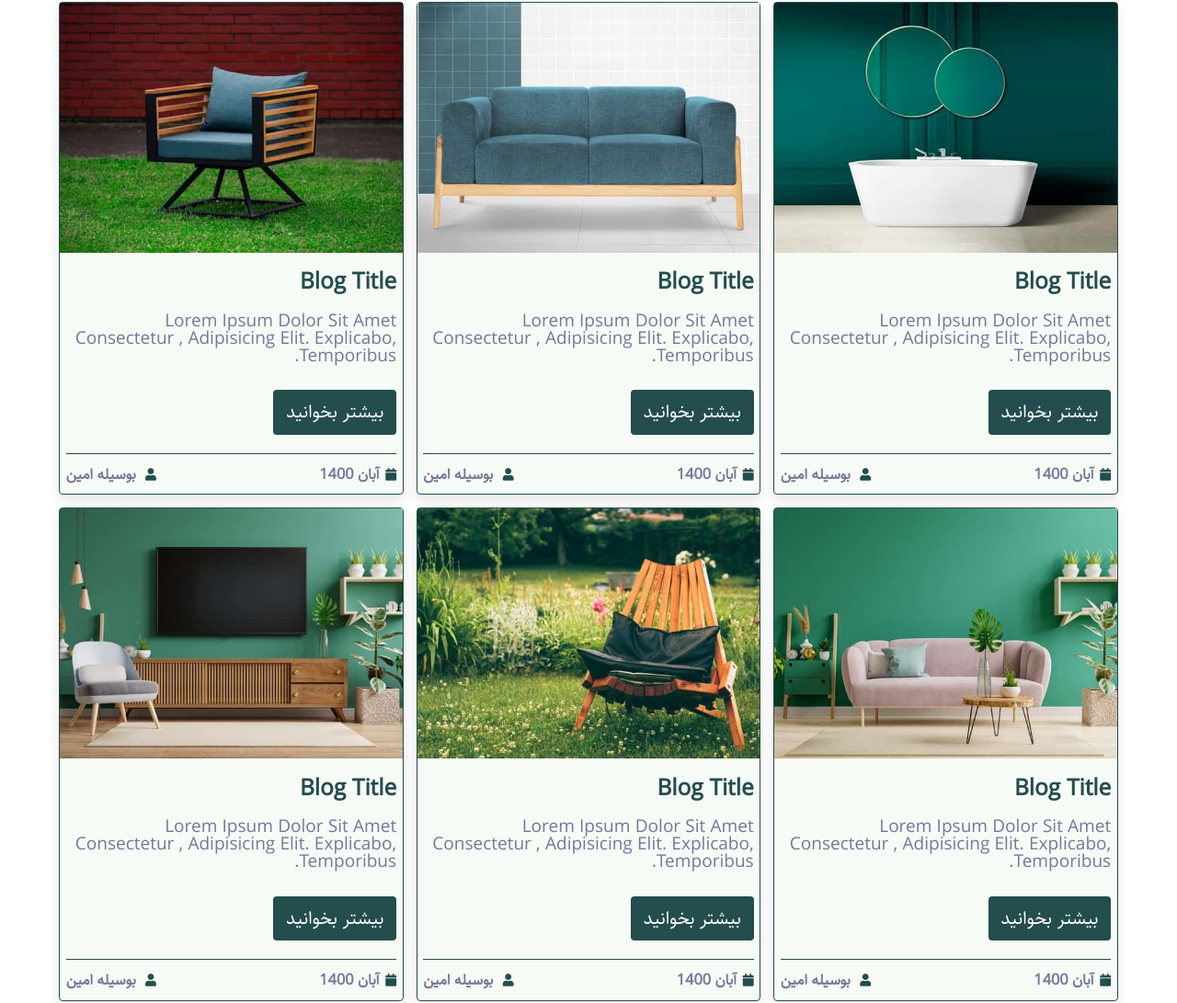
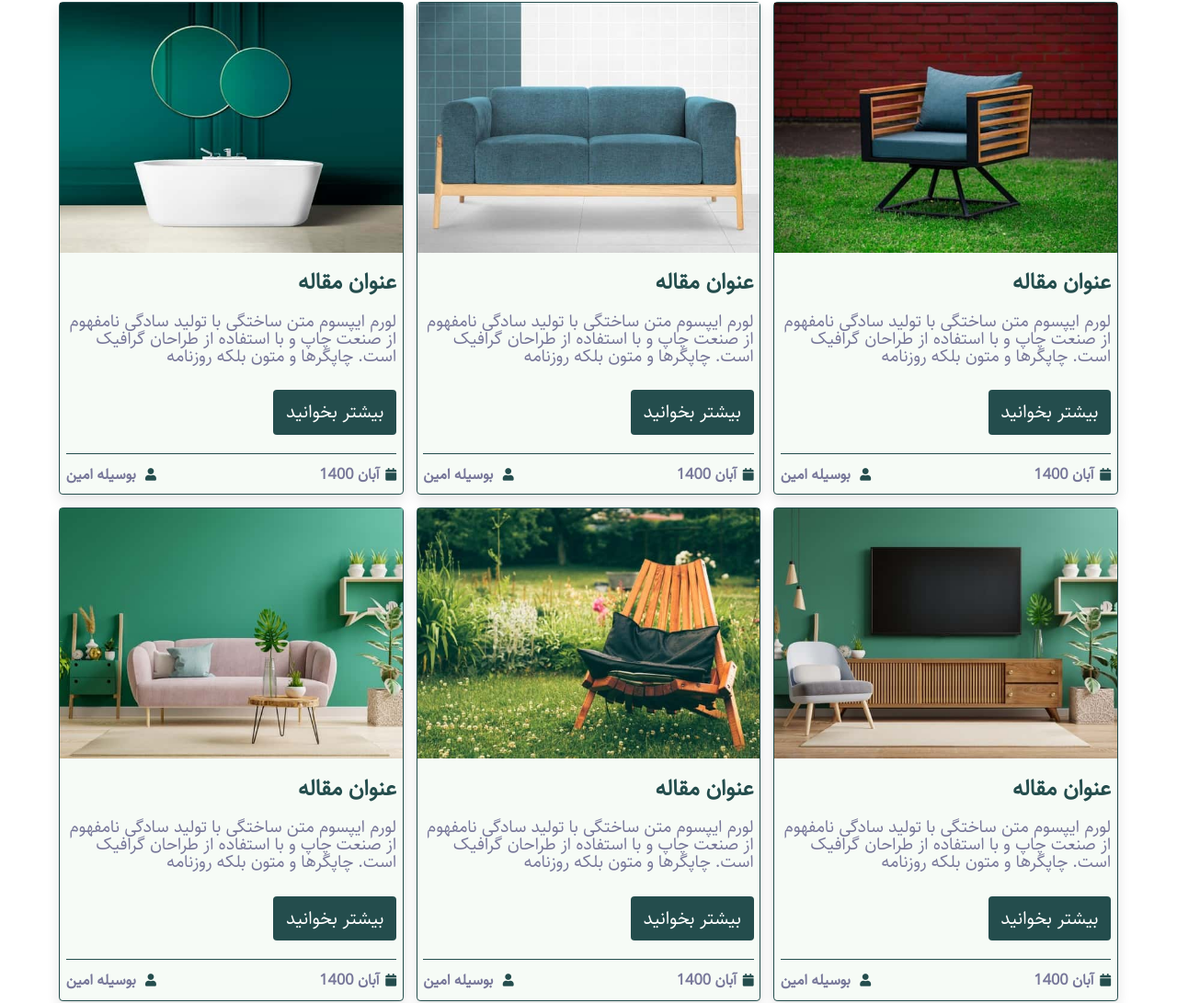
Before and after one commit to amin-da/FurnitureShop, a website: page blog.html in a window 1280 px wide. Shown: the part 340-1431 px from the top of the page at 92% size. Drawn offline with Linux system fonts and the light colour scheme.

Commit message:
edit lorem content and changes to persian lorem

```diff
--- a/blog.html
+++ b/blog.html
@@ -148,9 +148,10 @@
                 <img src="./image/blog-1.jpg" alt="">
               </div>
               <div class="content">
-                <h3>blog title</h3>
-                <p>Lorem ipsum dolor sit amet consectetur
-                , adipisicing elit. Explicabo, temporibus.</p>
+                <h3>عنوان مقاله</h3>
+                <p>لورم ایپسوم متن ساختگی با تولید سادگی نامفهوم
+                  از صنعت چاپ و با استفاده از طراحان گرافیک است.
+                   چاپگرها و متون بلکه روزنامه</p>
                 <a href="#" class="btn">بیشتر بخوانید</a>
                 <div class="icons">
                     <i class="fas fa-calendar"><a href="#" >آبان 1400</a></i>
@@ -165,9 +166,10 @@
                   <img src="./image/blog-2.jpg" alt="">
                 </div>
                 <div class="content">
-                  <h3>blog title</h3>
-                  <p>Lorem ipsum dolor sit amet consectetur
-                  , adipisicing elit. Explicabo, temporibus.</p>
+                    <h3>عنوان مقاله</h3>
+                    <p>لورم ایپسوم متن ساختگی با تولید سادگی نامفهوم
+                      از صنعت چاپ و با استفاده از طراحان گرافیک است.
+                       چاپگرها و متون بلکه روزنامه</p>
                   <a href="#" class="btn">بیشتر بخوانید</a>
                   <div class="icons">
                       <i class="fas fa-calendar"><a href="#" >آبان 1400</a></i>
@@ -183,9 +185,10 @@
                   <img src="./image/blog-3.jpg" alt="">
                 </div>
                 <div class="content">
-                  <h3>blog title</h3>
-                  <p>Lorem ipsum dolor sit amet consectetur
-                  , adipisicing elit. Explicabo, temporibus.</p>
+                    <h3>عنوان مقاله</h3>
+                    <p>لورم ایپسوم متن ساختگی با تولید سادگی نامفهوم
+                      از صنعت چاپ و با استفاده از طراحان گرافیک است.
+                       چاپگرها و متون بلکه روزنامه</p>
                   <a href="#" class="btn">بیشتر بخوانید</a>
                   <div class="icons">
                       <i class="fas fa-calendar"><a href="#" >آبان 1400</a></i>
@@ -200,9 +203,10 @@
                   <img src="./image/blog-4.jpg" alt="">
                 </div>
                 <div class="content">
-                  <h3>blog title</h3>
-                  <p>Lorem ipsum dolor sit amet consectetur
-                  , adipisicing elit. Explicabo, temporibus.</p>
+                    <h3>عنوان مقاله</h3>
+                    <p>لورم ایپسوم متن ساختگی با تولید سادگی نامفهوم
+                      از صنعت چاپ و با استفاده از طراحان گرافیک است.
+                       چاپگرها و متون بلکه روزنامه</p>
                   <a href="#" class="btn">بیشتر بخوانید</a>
                   <div class="icons">
                       <i class="fas fa-calendar"><a href="#" >آبان 1400</a></i>
@@ -217,9 +221,10 @@
                   <img src="./image/blog-5.jpg" alt="">
                 </div>
                 <div class="content">
-                  <h3>blog title</h3>
-                  <p>Lorem ipsum dolor sit amet consectetur
-                  , adipisicing elit. Explicabo, temporibus.</p>
+                    <h3>عنوان مقاله</h3>
+                    <p>لورم ایپسوم متن ساختگی با تولید سادگی نامفهوم
+                      از صنعت چاپ و با استفاده از طراحان گرافیک است.
+                       چاپگرها و متون بلکه روزنامه</p>
                   <a href="#" class="btn">بیشتر بخوانید</a>
                   <div class="icons">
                       <i class="fas fa-calendar"><a href="#" >آبان 1400</a></i>
@@ -233,9 +238,10 @@
                 <img src="./image/blog-6.jpg" alt="">
               </div>
               <div class="content">
-                <h3>blog title</h3>
-                <p>Lorem ipsum dolor sit amet consectetur
-                , adipisicing elit. Explicabo, temporibus.</p>
+                  <h3>عنوان مقاله</h3>
+                  <p>لورم ایپسوم متن ساختگی با تولید سادگی نامفهوم
+                    از صنعت چاپ و با استفاده از طراحان گرافیک است.
+                     چاپگرها و متون بلکه روزنامه</p>
                 <a href="#" class="btn">بیشتر بخوانید</a>
                 <div class="icons">
                   <i class="fas fa-calendar"><a href="#" >آبان 1400</a></i>
@@ -243,6 +249,33 @@
                 </div>
               </div>
          </div>
+
+          <div class="box">
+              <div class="image">
+                <img src="./image/blog-6.jpg" alt="">
+              </div>
+              <div class="content">
+                  <h3>عنوان مقاله</h3>
+                  <p>لورم ایپسوم متن ساختگی با تولید سادگی نامفهوم
+                    از صنعت چاپ و با استفاده از طراحان گرافیک است.
+                     چاپگرها و متون بلکه روزنامه</p>
+                <a href="#" class="btn">بیشتر بخوانید</a>
+                <div class="icons">
+                  <i class="fas fa-calendar"><a href="#" >آبان 1400</a></i>
+                  <i class="fas fa-user"> <a href="#" >بوسیله امین</a></i>
+                </div>
+              </div>
+         </div>
+
+
+
+
+
+
+
+
+
+
 
           </div>
 
--- a/css/style.scss
+++ b/css/style.scss
@@ -16,6 +16,8 @@ $border: 0.1rem solid $green;
   display: grid;
   grid-template-columns: repeat(auto-fit, minmax($val, 1fr));
   gap: 1rem;
+  align-items: center;
+  justify-content: center;
 }
 
 /* basic style */
@@ -937,14 +939,26 @@ section {
 .blog .box-container{
 
   @include grid(25rem);
+  // display: flex;
+  // align-items: center;
+  // flex-wrap: wrap;
+  // justify-content: center;
+  direction: rtl;
+
 
   .box{
+    // width: 25rem;
+    // height: 40rem;
+    // margin: 1rem;
     border:$border;
     background: $light-bg;
     box-shadow: $box-shadow;
     transition: all 0.15s linear;
     cursor: pointer;
     border-radius: 0.3rem;
+
+
+
 
     &:hover {
         transform: scale(.98);
```
Also changed, not shown: about.html (+7 -9 lines), home.html (+6 -4 lines), css/style.css.
